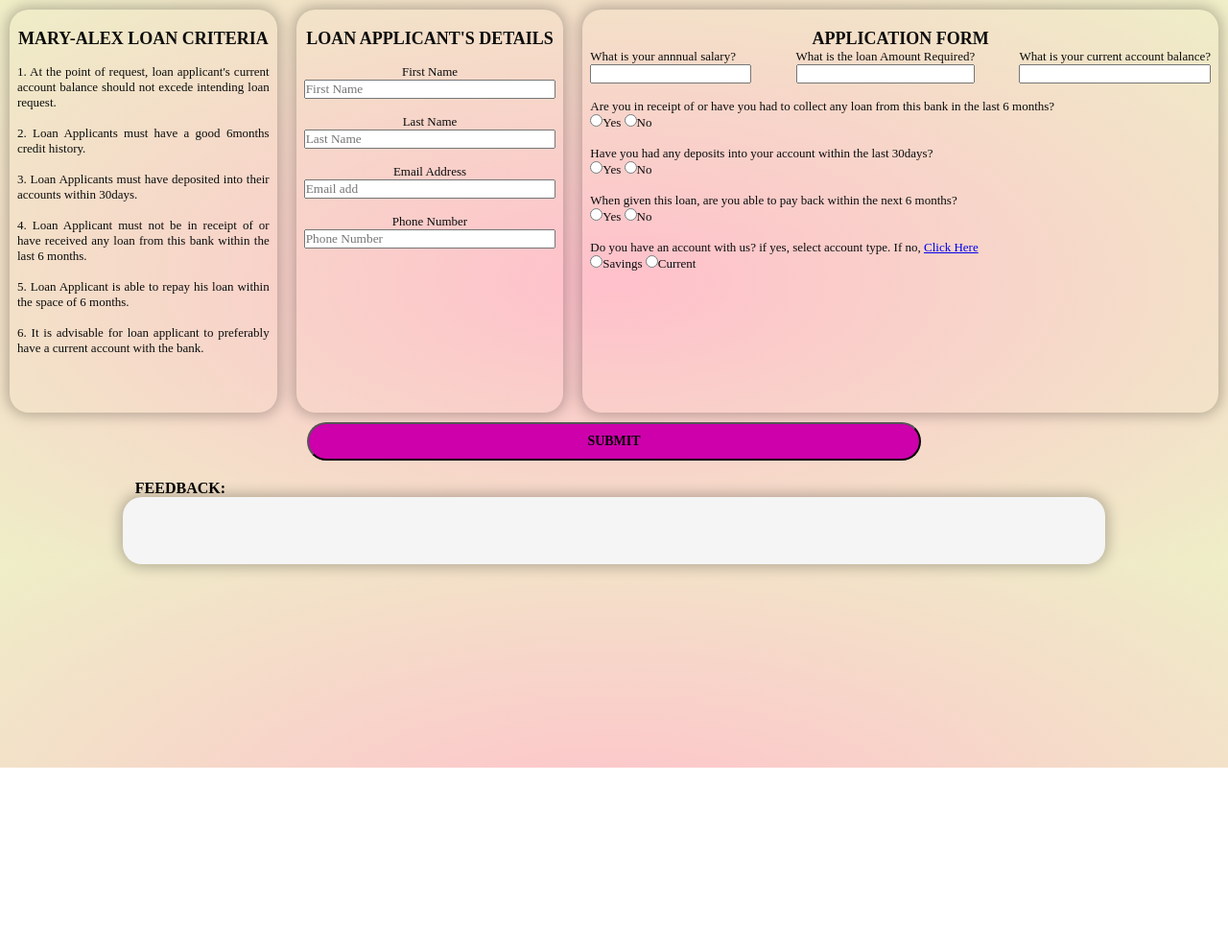
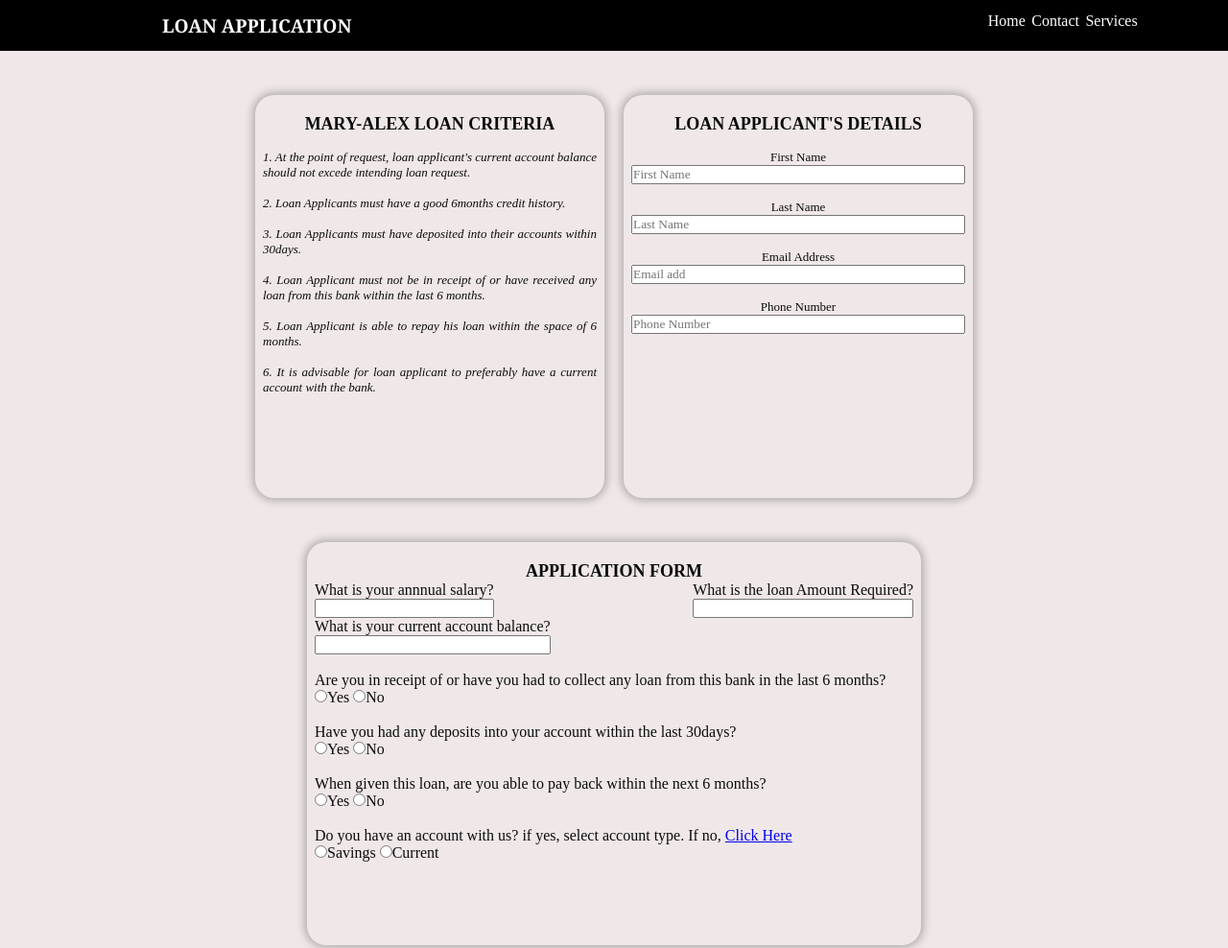
Before and after one commit to Ligzandra/Bank-Loan, a plain HTML site: page index.html in a window 1280 px wide. Shown: the top 988 px of the page at 96% size. Before the commit the page ends 800 px from the top, so only its background shows below. Drawn offline with Linux system fonts and the light colour scheme.

Commit message:
modified the navbar

```diff
--- a/index.html
+++ b/index.html
@@ -8,6 +8,19 @@
     <title>Document</title>
 </head>
 <body>
+    <nav>
+        <div class="navbar">
+            <div class="navMain">LOAN APPLICATION</div>
+        <div class="navLil">
+            <ul>
+                <li>Home</li>
+                <li>Contact</li>
+                <li>Services</li>
+            </ul>
+        </div>
+        </div>
+    </nav>
+    <br><br>
     <div class="loan">
         <div class="column one">
            <div class="criteria">
@@ -45,6 +58,11 @@
             </div>
         </div>
 
+
+
+
+    </div>
+    <br><br>
     <div class="column three">
         <div class="questions">
             <h1>APPLICATION FORM</h1>
@@ -112,9 +130,8 @@
 
         </div>
       </div>
+      <br><br>
       <button id="submit" class="submit" type="submit">SUBMIT</button><br><br>
-
-    </div>
 
     <div id="userfeed">
         <label for="" id="feeder" >FEEDBACK: </label>
--- a/loan.css
+++ b/loan.css
@@ -4,10 +4,20 @@
 
 
 body{ display: flexbox;
-    background-image: radial-gradient(pink, rgb(238, 238, 199));
+   background-color: rgb(240, 232, 232); color: black; padding-bottom: 5%;
 }
+nav{background-color: black;}
+.navbar{background-color: black; display: flex; flex-wrap: wrap; width: 80%; padding:1% 0;height: auto; justify-content: space-between;
+    align-content: center; color: white; margin: 0 auto;}
+nav:hover{cursor: pointer;}
+
+.navMain{ font-size: larger; font-weight: 900; font-family: Georgia, 'Times New Roman', Times, serif; margin: 0 4%;}
+.navLil ul{ display: flex;  margin-left: 10%;
+}
+.navLil li{ list-style: none;margin-left: 5%;  }
+.navLil li:hover{cursor: pointer;}
 .loan{  display: flex; flex-direction: row;  flex-wrap: wrap;
-    font-size: 13px; text-align: justify;
+    font-size: 13px; text-align: justify; width: 60%; margin: 0 auto;
 }
 
 h1{
@@ -15,7 +25,7 @@ h1{
 }
 ol{list-style:none ;}
 
-.column{ margin: 10px; box-shadow: 0px 0px 14px 3px rgb(0 0 0 / 25%);
+.column{ margin: 10px; box-shadow: 0px 0px 8px 3px rgb(0 0 0 / 25%);
     width: 20%; height: 420px;
       border-radius: 20px; flex-grow: 1 ; color: rgb(12, 12, 12);
      padding-top: 20px;background-color: transparent
@@ -23,11 +33,12 @@ ol{list-style:none ;}
 .cred, .criteria, .questions{
     margin-left:8px; margin-right:8px;
 }
+.criteria li{font-style: italic;}
 .two{
     text-align: center;
 }
 .three{
-    width: 50%;
+    width: 50%; margin: 0 auto; padding-bottom: 30%;
 }
 .cred
 input{display: flex;
@@ -35,12 +46,12 @@ input{display: flex;
 }
 .all{display: flex;flex-direction: row; justify-content: space-between; flex-wrap: wrap;}
 .uno input, .due input, .tre input{ width: 100%;}
-.submit{width:50% ; margin-left: 25%;border-radius: 20px;
-     font-weight: bolder; font-size: 14px;
+.submit{width:20% ; margin-left: 40%;border-radius: 20px; border: none;
+     font-weight: bolder; font-size: 14px; outline: none;
     align-content: center; height: 40px;background-color: rgb(205, 0, 171);
     }
 .submit:hover{cursor: pointer; font-size: 18px;
-    background-color: transparent;
+    opacity: 0.9;
 }
 .message{
     color: crimson;font-size: 12px;
@@ -49,11 +60,11 @@ input{display: flex;
     padding-top: 20px;
 }
 #feeder{
-    margin-left: 11%;font-weight: bolder;
+    margin-left: 27%;font-weight: bolder;
 }
 #feed{background: whitesmoke; border-radius: 20px; text-align: center;
-     width: 80%; box-shadow: 0px 0px 14px 3px rgb(0 0 0 / 25%); padding-top: 10px;
-    color: crimson;font-size: 14px;height:70px; margin-left: 10%; font-weight: bolder;
+     width: 50%; box-shadow: 0px 0px 14px 3px rgb(0 0 0 / 25%); padding-top: 10px;
+    color: crimson;font-size: 14px;height:70px; margin: 0 auto; font-weight: bolder;
 }
 .paid{
     display: none;
--- a/loan.js
+++ b/loan.js
@@ -143,10 +143,10 @@ function validateLoan(){
         console.log(point)
     if(point < 30){
 
-        message= `We are sorry dear ${first.value}, you are not qualified for this loan`
+        message= `We are sorry dear ${first.value.toUppercase()}, you are not qualified for this loan`
     }else if(parseFloat(loanAmount.value)<= possibleLoanAmount)
         {
-        message = ` Congratulations dear ${first.value} , you are qualified for this loan.
+        message = ` Congratulations dear ${first.value.toUppercase()} , you are qualified for this loan.
         Your application is being processed, Kindly Come along with your valid means of
         identification to the bank to complete this process`
     }
```
Lines whose indentation alone changed are shown as unchanged.
